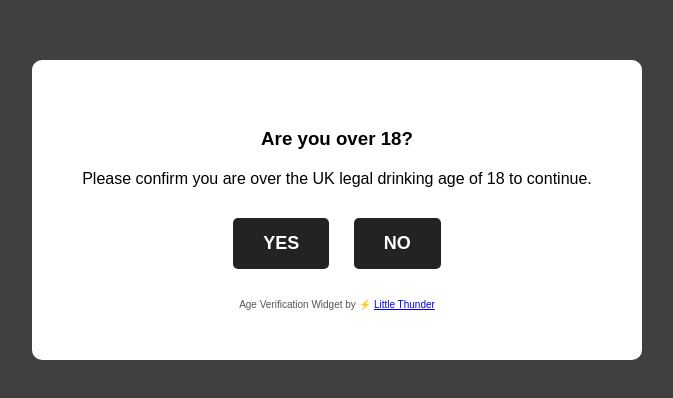
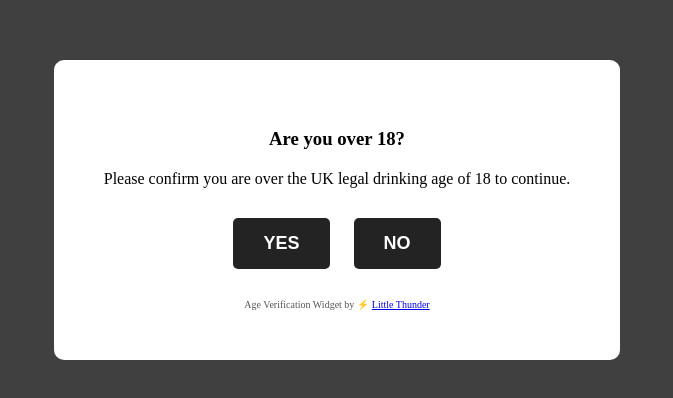
Before and after one commit to littlethunderco/squarespace-age-verification-popup, a plain HTML site: page index.html in a window 1280 px wide. Shown: the part 190-588 px from the top of the page, without its empty margins (303-976 px from the left). Drawn offline with Linux system fonts and the light colour scheme.

Commit message:
Minor Tweaks

```diff
--- a/index.html
+++ b/index.html
@@ -15,7 +15,7 @@
     align-items: center;
     justify-content: center;
     z-index: 10000;
-    font-family: Arial, sans-serif;
+    font-family: inherit;
   }
   #age-verification-popup .content {
     background: #fff;
```
Also changed, not shown: 1 other file.
